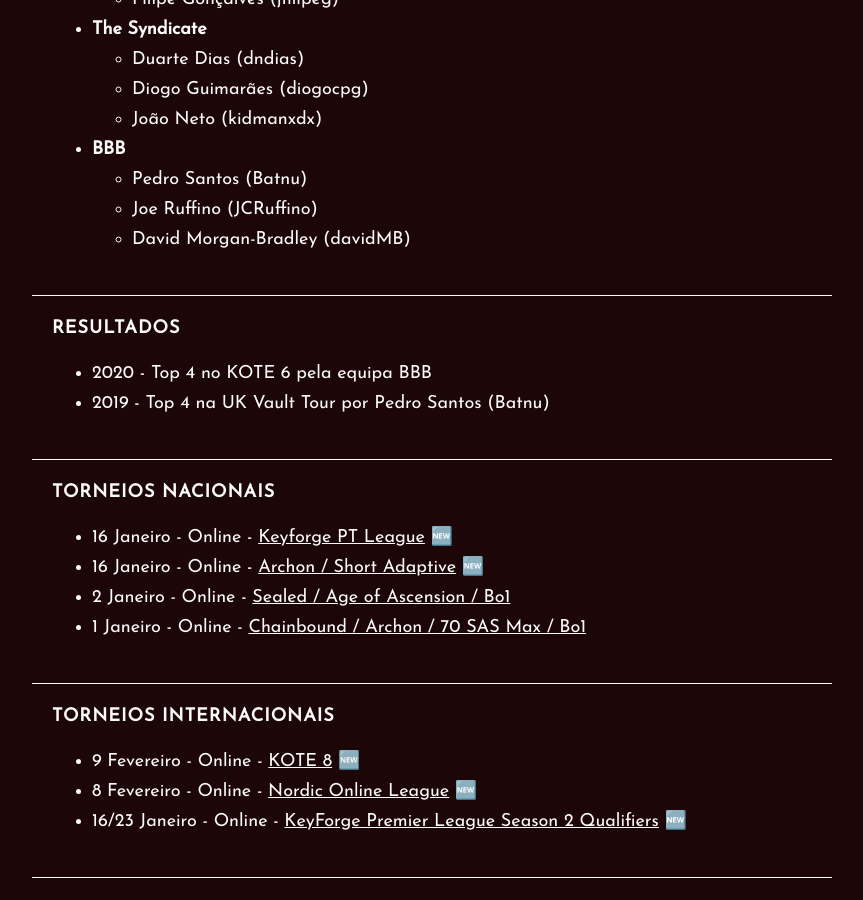
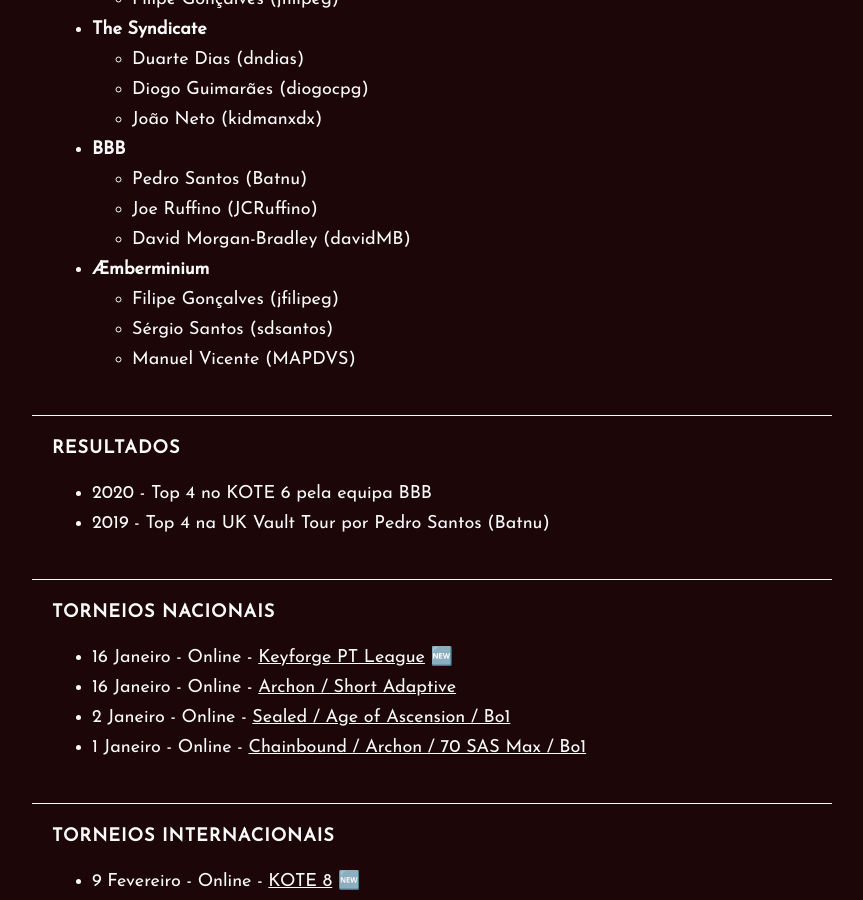
Before and after one commit to keyforge-portugal/website, a Jekyll site: the page built from index.md, in a window 1280 px wide and 900 px high, scrolled down 846 px. Shown: the whole window, without its empty margins (208-1071 px from the left). Built offline with Jekyll 4.4.1, drawn with Linux system fonts in a browser that asks for light colours; our own code applies the rules of GitHub Pages for plain Markdown files.

Commit message:
Update index.md

```diff
--- a/index.md
+++ b/index.md
@@ -37,6 +37,11 @@ Junta-te à nossa [comunidade](https://discord.gg/tmZWy86c) e participa nos torn
   - Joe Ruffino (JCRuffino)
   - David Morgan-Bradley (davidMB)
 
+- **Æmberminium**
+  - Filipe Gonçalves (jfilipeg)
+  - Sérgio Santos (sdsantos)
+  - Manuel Vicente (MAPDVS)
+
 ---
 
 ## Resultados
@@ -49,7 +54,7 @@ Junta-te à nossa [comunidade](https://discord.gg/tmZWy86c) e participa nos torn
 ## Torneios Nacionais
 
 - 16 Janeiro - Online - [Keyforge PT League](events/league.html) 🆕
-- 16 Janeiro - Online - [Archon / Short Adaptive](https://www.facebook.com/events/407058697018690/) 🆕
+- 16 Janeiro - Online - [Archon / Short Adaptive](https://www.facebook.com/events/407058697018690/)
 - 2 Janeiro - Online - [Sealed / Age of Ascension / Bo1](https://www.ajogar.com/forum/anuncios/keyforge-sealed-age-of-ascension-online)
 - 1 Janeiro - Online - [Chainbound / Archon / 70 SAS Max / Bo1](https://www.facebook.com/events/509656530011806)
 
```
